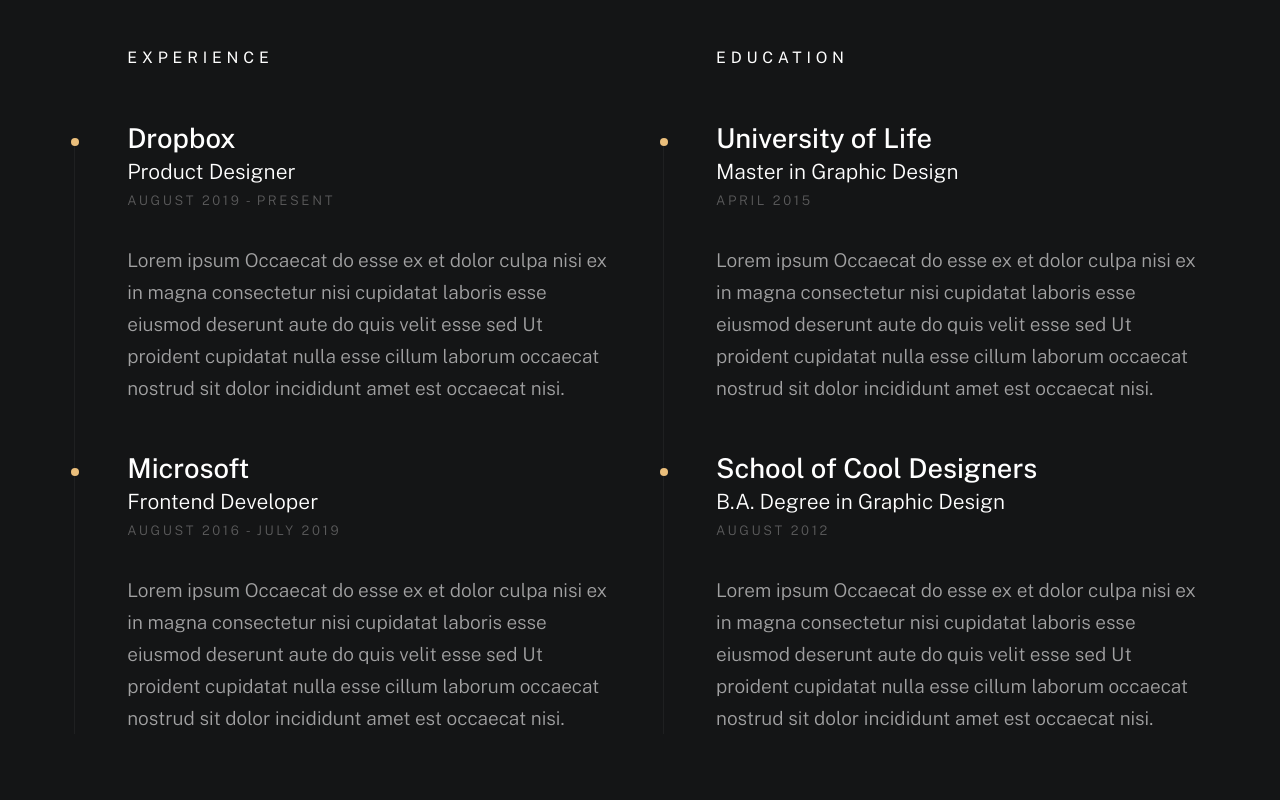
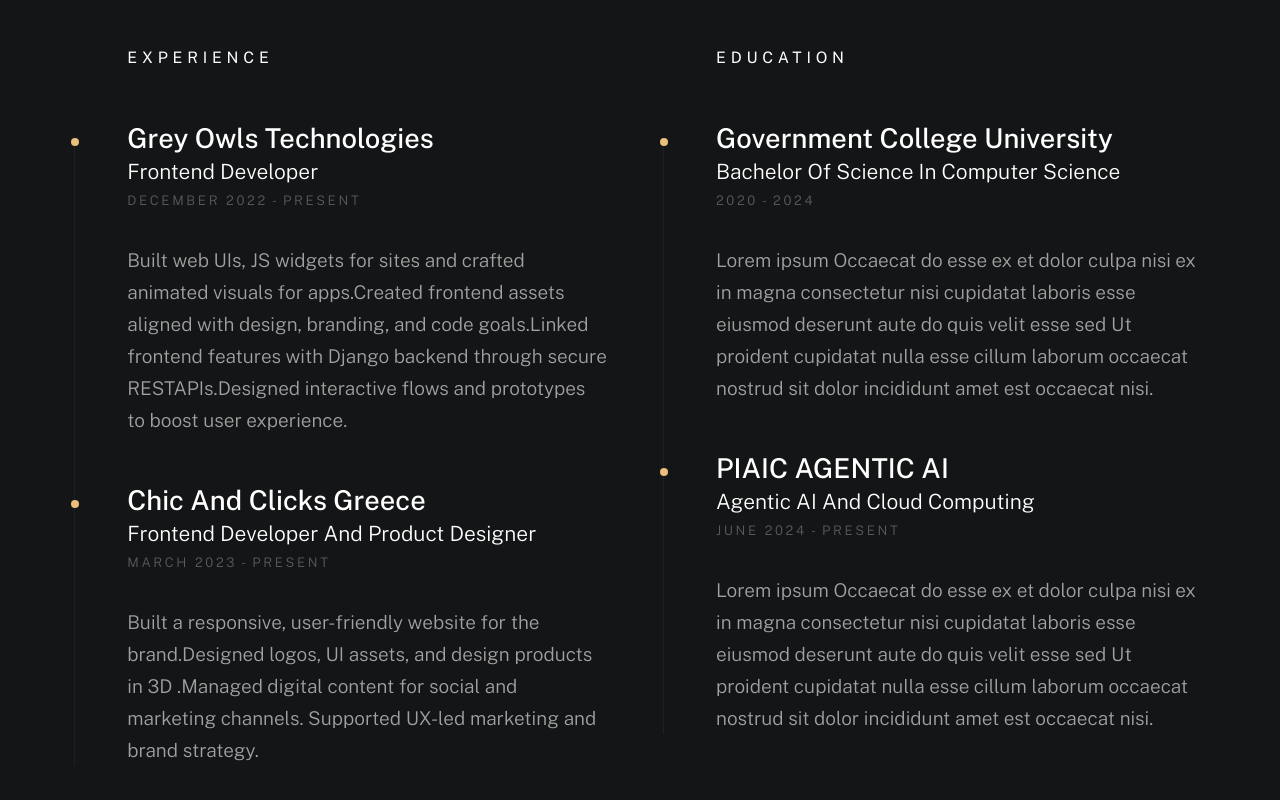
Before and after one commit to shehbazasif/Shehbaz, a plain HTML site: page index.html in a window 1280 px wide. Shown: the part 2260-3060 px from the top of the page. Drawn offline with nearby package versions, Linux system fonts and the light colour scheme; a web font is replaced by a local one.

Commit message:
Update work experience and education details in timeline section

```diff
--- a/index.html
+++ b/index.html
@@ -181,24 +181,25 @@
                             <div class="timeline__block">
                                 <div class="timeline__bullet"></div>
                                 <div class="timeline__header">
-                                    <h4 class="timeline__title">Dropbox</h3>
-                                    <h5 class="timeline__meta">Product Designer</h5>
-                                    <p class="timeline__timeframe">August 2019 - Present</p>
+                                    <h4 class="timeline__title">Grey Owls Technologies</h3>
+                                    <h5 class="timeline__meta">Frontend Developer</h5>
+                                    <p class="timeline__timeframe">December 2022 - Present</p>
                                 </div>
                                 <div class="timeline__desc">
-                                    <p>Lorem ipsum Occaecat do esse ex et dolor culpa nisi ex in magna consectetur nisi cupidatat laboris esse eiusmod deserunt aute do quis velit esse sed Ut proident cupidatat nulla esse cillum laborum occaecat nostrud sit dolor incididunt amet est occaecat nisi.</p>
+                                    <p>Built web UIs, JS widgets for sites and crafted animated visuals for apps.Created frontend assets aligned with design, branding, and code goals.Linked frontend features with Django backend through secure RESTAPIs.Designed interactive flows and prototypes to boost user experience.</p>
                                 </div>
                             </div>
 
                             <div class="timeline__block">
                                 <div class="timeline__bullet"></div>
                                 <div class="timeline__header">
-                                    <h4 class="timeline__title">Microsoft</h4>
-                                    <h5 class="timeline__meta">Frontend Developer</h5>
-                                    <p class="timeline__timeframe">August 2016 - July 2019</p>
+                                    <h4 class="timeline__title">Chic And Clicks Greece</h4>
+                                    <h5 class="timeline__meta">Frontend Developer And Product Designer</h5>
+                                    <p class="timeline__timeframe">March 2023 - Present</p>
                                 </div>
                                 <div class="timeline__desc">
-                                    <p>Lorem ipsum Occaecat do esse ex et dolor culpa nisi ex in magna consectetur nisi cupidatat laboris esse eiusmod deserunt aute do quis velit esse sed Ut proident cupidatat nulla esse cillum laborum occaecat nostrud sit dolor incididunt amet est occaecat nisi.</p>
+                                    <p>Built a responsive, user-friendly website for the brand.Designed logos, UI assets, and design products in 3D .Managed digital content for social and marketing channels.
+                                    Supported UX-led marketing and brand strategy.</p>
                                 </div>
                             </div>
 
@@ -217,9 +218,9 @@
                             <div class="timeline__block">
                                 <div class="timeline__bullet"></div>
                                 <div class="timeline__header">
-                                    <h4 class="timeline__title">University of Life</h3>
-                                    <h5 class="timeline__meta">Master in Graphic Design</h5>
-                                    <p class="timeline__timeframe">April 2015</p>
+                                    <h4 class="timeline__title">Government College University</h3>
+                                    <h5 class="timeline__meta">Bachelor Of Science In Computer Science</h5>
+                                    <p class="timeline__timeframe">2020 - 2024</p>
                                 </div>
                                 <div class="timeline__desc">
                                     <p>Lorem ipsum Occaecat do esse ex et dolor culpa nisi ex in magna consectetur nisi cupidatat laboris esse eiusmod deserunt aute do quis velit esse sed Ut proident cupidatat nulla esse cillum laborum occaecat nostrud sit dolor incididunt amet est occaecat nisi.</p>
@@ -229,9 +230,9 @@
                             <div class="timeline__block">
                                 <div class="timeline__bullet"></div>
                                 <div class="timeline__header">
-                                    <h4 class="timeline__title">School of Cool Designers</h4>
-                                    <h5 class="timeline__meta">B.A. Degree in Graphic Design</h5>
-                                    <p class="timeline__timeframe">August 2012</p>
+                                    <h4 class="timeline__title">PIAIC AGENTIC AI</h4>
+                                    <h5 class="timeline__meta">Agentic AI And Cloud Computing</h5>
+                                    <p class="timeline__timeframe">June 2024 - Present</p>
                                 </div>
                                 <div class="timeline__desc">
                                     <p>Lorem ipsum Occaecat do esse ex et dolor culpa nisi ex in magna consectetur nisi cupidatat laboris esse eiusmod deserunt aute do quis velit esse sed Ut proident cupidatat nulla esse cillum laborum occaecat nostrud sit dolor incididunt amet est occaecat nisi.</p>
@@ -602,14 +603,14 @@
                     <div class="column lg-3 md-5 tab-6 stack-on-550 contact-block">
                         <h3 class="text-pretitle">Reach me at</h3>
                         <p class="contact-links">
-                            <a href="mailto:sayhello@luther.com" class="mailtoui">sayhello@luther.com</a> <br>
-                            <a href="tel:+1975432345">+197 543 2345</a>
+                            <a href="mailto:m.shahbazasif512@gmail.com" class="mailtoui">m.shahbazasif512<br>@gmail.com</a><br>
+                            <a href="tel:+97451238500">+974 5123 8500</a>
                         </p>
                     </div>
                     <div class="column lg-4 md-5 tab-6 stack-on-550 contact-block">
                         <h3 class="text-pretitle">Social</h3>
                         <ul class="contact-social">
-                            <li><a href="#0">Behance</a></li>
+                            <li><a href="#0s">Behance</a></li>
                             <li><a href="#0">Dribble</a></li>
                             <li><a href="#0">Twitter</a></li>
                             <li><a href="#0">Instagram</a></li>
@@ -617,7 +618,7 @@
                         </ul>
                     </div>
                     <div class="column lg-4 md-12 contact-block">
-                        <a href="mailto:sayhello@luther.com" class="mailtoui btn btn--medium u-fullwidth contact-btn">Say Hello.</a>
+                        <a href="mailto:m.shahbazasif512@gmail.com" class="mailtoui btn btn--medium u-fullwidth contact-btn">Say Hello.</a>
                     </div>
                 </div> <!-- end contact-bottom -->
 
@@ -632,8 +633,7 @@
 
             <div class="row">
                 <div class="column ss-copyright">
-                    <span>© Copyright Luther 2021</span>
-                    <span>Design by <a href="https://www.styleshout.com/">StyleShout</a> Distribution By <a href="https://themewagon.com">Themewagon</a></span>
+                    <span>© Copyright Shehbaz Asif 2025</span>
                 </div>
 
                 <div class="ss-go-top">
```
